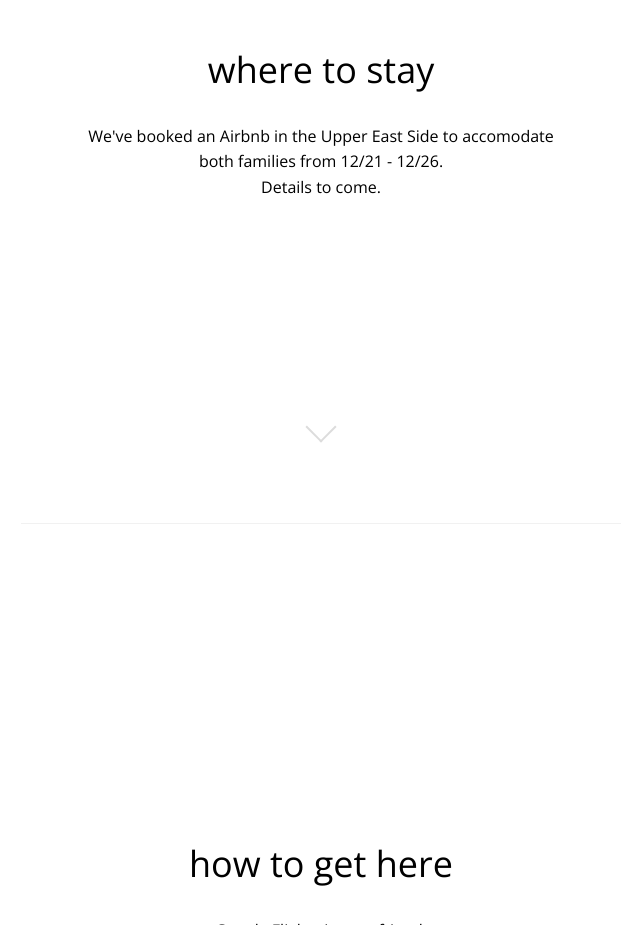
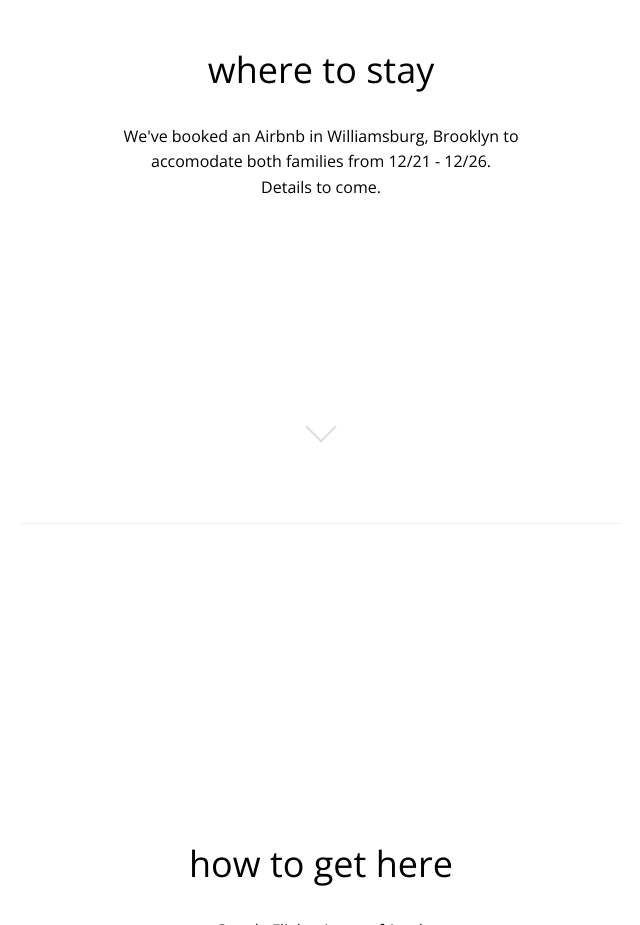
Before and after one commit to johnmanong/gulp-work, a website: page app/index.html in a window 1280 px wide. Shown: the part 2680-3605 px from the top of the page, without its empty margins (319-959 px from the left). Drawn offline with nearby package versions, Linux system fonts and the light colour scheme; files that its build step writes are made by us from their sources.

Commit message:
update link

```diff
--- a/app/index.html
+++ b/app/index.html
@@ -48,8 +48,8 @@
       <h2>where to stay</h2>
       <p>
         We've booked an
-        <a href="https://www.airbnb.com/rooms/15409514?guests=10&s=xRPaesNz" target="_blank">
-        Airbnb in the Upper East Side
+        <a href="https://www.airbnb.com/rooms/14569955?guests=7&s=qGx471FY&check_in=2016-12-21&check_out=2016-12-26" target="_blank">
+          Airbnb in Williamsburg, Brooklyn
         </a>
         to accomodate both families from 12/21&nbsp;-&nbsp;12/26.
       </p>
@@ -92,9 +92,7 @@
   <section class="section-content">
     <div class="content-wrapper">
       <h2>FAQ</h2>
-      <div id="js-faq-wrapper">
-
-      </div>
+      <div id="js-faq-wrapper"></div>
     </div>
   </section>
   <div class="divider" id="faq">
```
